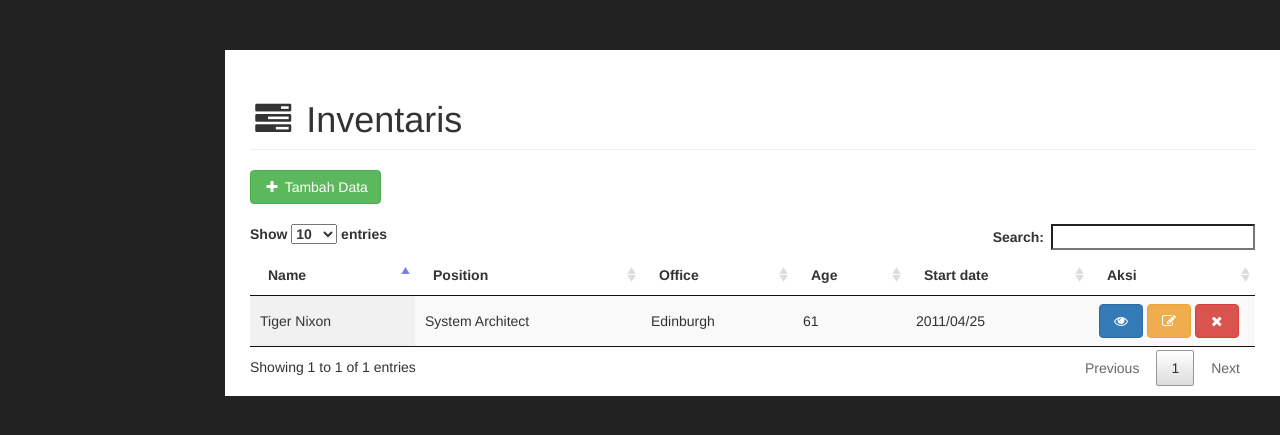
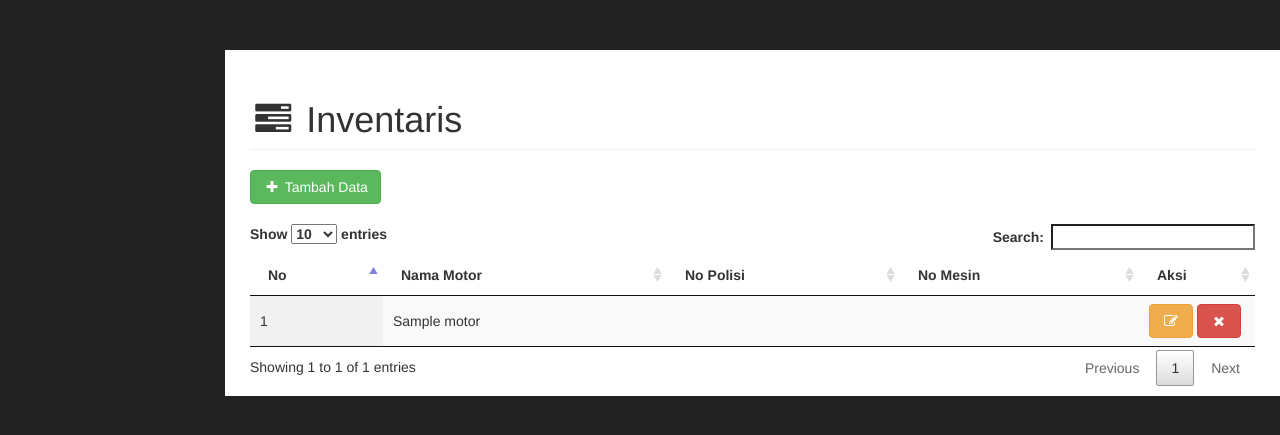
Before and after one commit to andhikayuana/rental-motor, a PHP site: template app/views/inventaris/index.php in a window 1280 px wide. Shown: the top 435 px of the page. Run offline with PHP 8.4, Linux system fonts and the light colour scheme; the template is opened without the code that fills it: most values are stand-ins (such as "Sample title", 1, 10 or a date in 2020); data that the repository does not hold is empty.

Commit message:
fitur inventaris

```diff
--- a/app/views/inventaris/create.php
+++ b/app/views/inventaris/create.php
@@ -15,7 +15,7 @@
 
                 <div class="row">
                     <div class="col-lg-12">
-                        <?php $this->outputPartial('inventaris/_form'); ?>
+                        <?php $this->outputPartial('inventaris/_form',['url'=> $this->location('inventaris/create'),'listMotor'=>$listMotor]); ?>
                     </div>
                 </div>
                 <!-- /.row -->
--- a/app/views/inventaris/index.php
+++ b/app/views/inventaris/index.php
@@ -21,28 +21,27 @@
                         <table id="dataTable" class="display" cellspacing="0" width="100%">
                             <thead>
                                 <tr>
-                                    <th>Name</th>
-                                    <th>Position</th>
-                                    <th>Office</th>
-                                    <th>Age</th>
-                                    <th>Start date</th>
-                                    <th width="130">Aksi</th>
+                                    <th>No</th>
+                                    <th>Nama Motor</th>
+                                    <th>No Polisi</th>
+                                    <th>No Mesin</th>
+                                    <th width="80">Aksi</th>
                                 </tr>
                             </thead>
 
                             <tbody>
-                                <tr>
-                                    <td>Tiger Nixon</td>
-                                    <td>System Architect</td>
-                                    <td>Edinburgh</td>
-                                    <td>61</td>
-                                    <td>2011/04/25</td>
-                                    <td>
-                                        <a href="#" class="btn btn-primary"><i class="fa fa-fw fa-eye"></i></a>
-                                        <a href="<?=$this->location('inventaris/update');?>" class="btn btn-warning"><i class="fa fa-fw fa-edit"></i></a>
-                                        <a href="#" class="btn btn-danger"><i class="fa fa-fw fa-remove"></i></a>
-                                    </td>
-                                </tr>
+                                <?php foreach ($model as $row): ?>
+                                    <tr>
+                                        <td><?=$row->id_inventaris;?></td>
+                                        <td><?=$row->motor->nama_motor;?></td>
+                                        <td><?=$row->no_polisi;?></td>
+                                        <td><?=$row->no_mesin;?></td>
+                                        <td>
+                                            <a href="<?=$this->location('inventaris/update/'.$row->id_inventaris);?>" class="btn btn-warning"><i class="fa fa-fw fa-edit"></i></a>
+                                            <a href="<?=$this->location('inventaris/delete/'.$row->id_inventaris);?>" class="btn btn-danger" onclick="return confirm('Hapus data?');"><i class="fa fa-fw fa-remove"></i></a>
+                                        </td>
+                                    </tr>
+                                <?php endforeach ?>
 
                             </tbody>
                         </table>
--- a/app/views/inventaris/update.php
+++ b/app/views/inventaris/update.php
@@ -15,7 +15,7 @@
 
                 <div class="row">
                     <div class="col-lg-12">
-                        <?php $this->outputPartial('inventaris/_form'); ?>
+                        <?php $this->outputPartial('inventaris/_form',['url'=>$this->location('inventaris/update'),'model'=>$model,'listMotor'=>$listMotor]); ?>
                     </div>
                 </div>
                 <!-- /.row -->
```
Also changed, not shown: app/Controllers/Inventaris.php (+70 -14 lines), app/Models/Inventaris.php (+8 -0 lines), app/Models/Motor.php (+8 -0 lines), app/views/inventaris/_form.php (+13 -6 lines).
